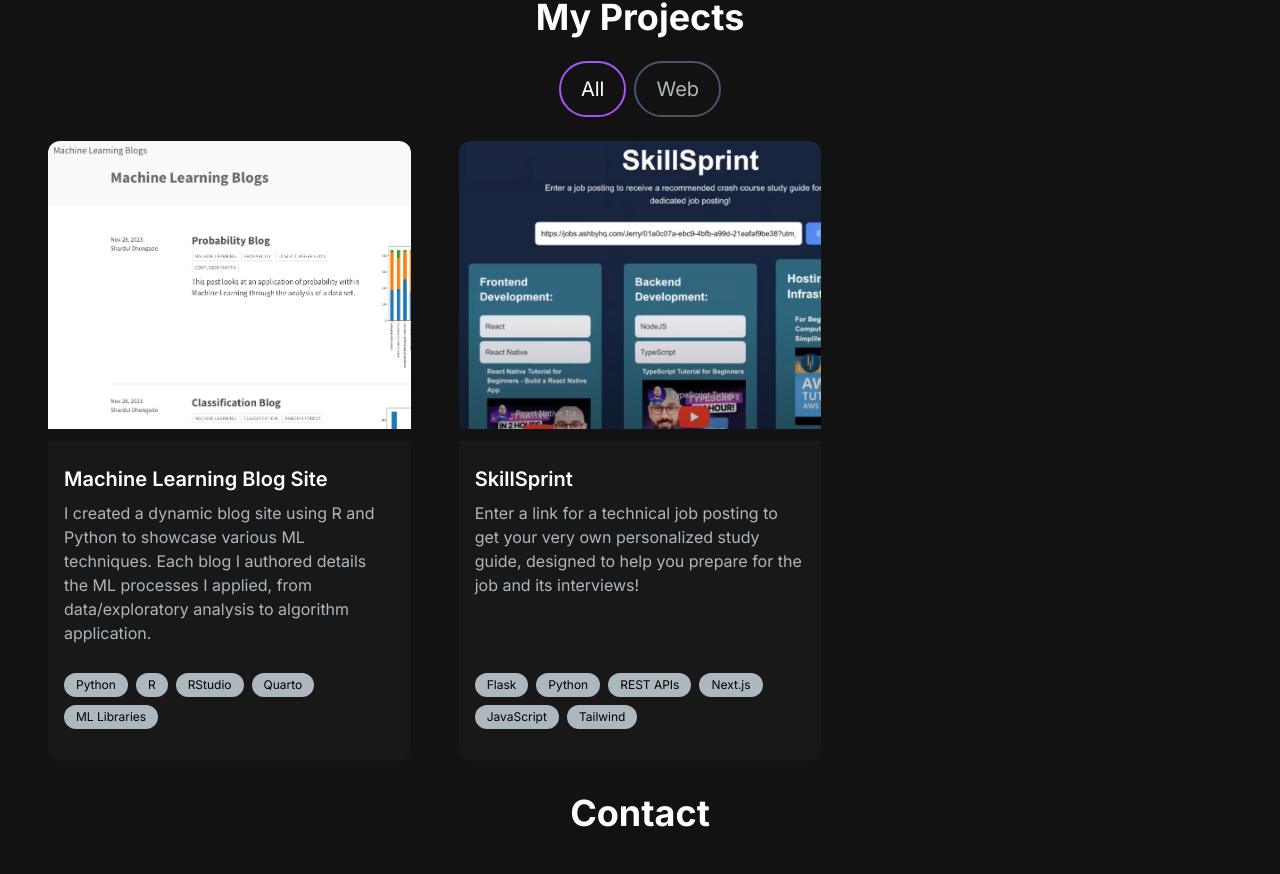
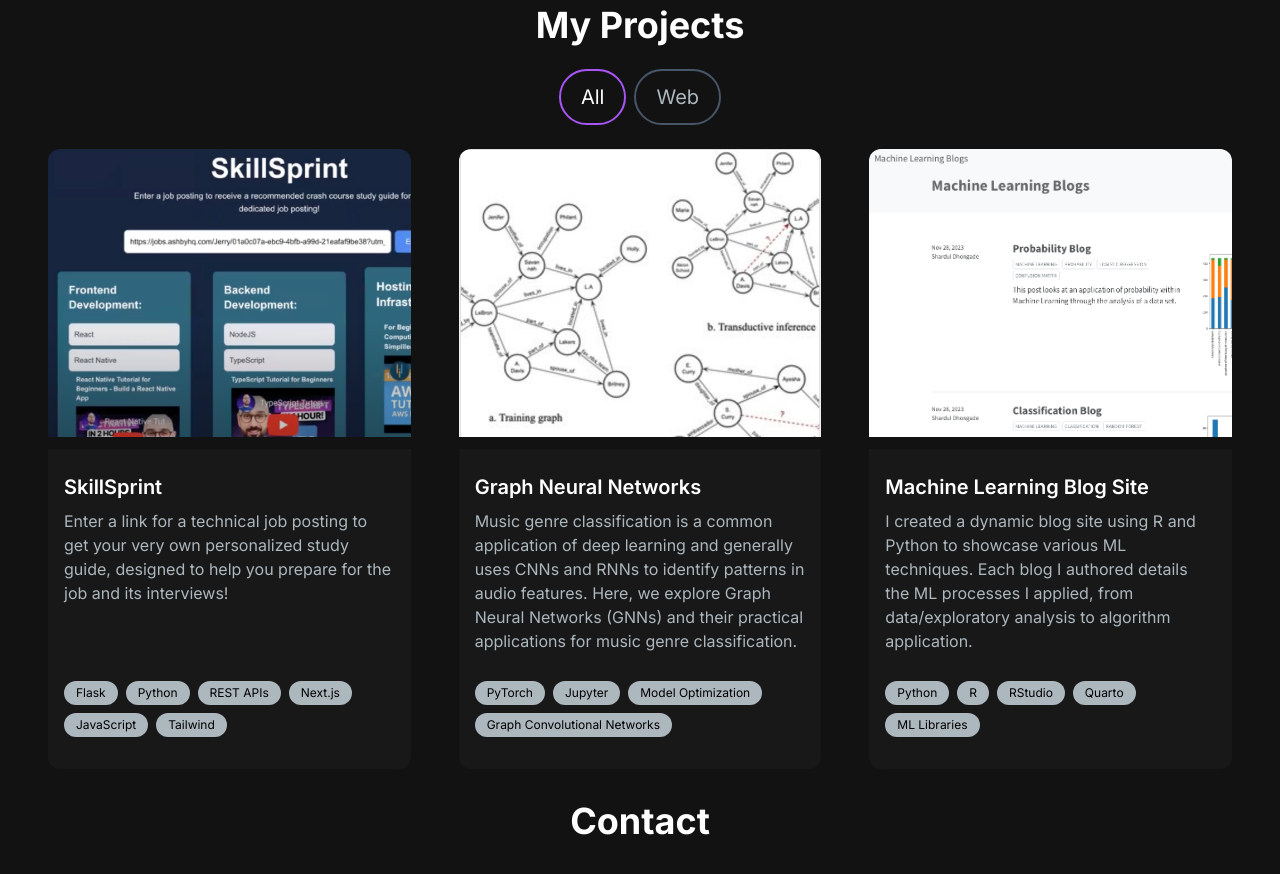
Before and after one commit to Shardul2003/Portfolio-Website, a Next.js app: page / in a window 1280 px wide. Shown: the part 1006-1880 px from the top of the page. Built offline with nearby package versions, Linux system fonts and the light colour scheme.

Commit message:
Updated sections, improved responsiveness on mobile screens, cleaned code

```diff
--- a/app/components/AboutSection.jsx
+++ b/app/components/AboutSection.jsx
@@ -9,7 +9,7 @@
         title: "Skills",
         id: "skills",
         content: (
-            <ul className="list-disc pl-2 h-28">
+            <ul className="list-disc pl-2 min-h-28">
                 <li>Web Development & Design</li>
                 <li>Fullstack Development</li>
                 <li>Machine Learning</li>
@@ -22,7 +22,7 @@
         title: "Education",
         id: "education",
         content: (
-            <ul className="list-disc pl-2 h-28">
+            <ul className="list-disc pl-2 min-h-28">
                 <li>M.Eng in Computer Science @ Virginia Tech</li>
                 <li>B.S. in Computer Science @ Virginia Tech</li>
             </ul>
@@ -32,7 +32,7 @@
         title: "Experience",
         id: "experience",
         content: (
-            <ul className="list-disc pl-2 h-28">
+            <ul className="list-disc pl-2 min-h-28">
                 <li>Software Engineering Intern - Coherent Corp.</li>
                 <li>Software Engineering Intern - GEICO</li>
                 <li>Undergraduate Research Assistant - BIST Lab at Virginia Tech</li>
@@ -45,7 +45,7 @@
         title: "Certifications",
         id: "certifications",
         content: (
-            <ul className="list-disc pl-2 h-28">
+            <ul className="list-disc pl-2 min-h-28">
                 <li>Machine Learning Specialization (Coursera)</li>
                 <li>Fullstack Development Bootcamp (Udemy)</li>
                 <li>Advanced Technical Interview Prep (CodePath)</li>
--- a/app/components/ProjectCard.jsx
+++ b/app/components/ProjectCard.jsx
@@ -1,42 +1,3 @@
-// import React from 'react';
-// import { CodeBracketIcon, EyeIcon } from '@heroicons/react/24/solid';
-// import Link from 'next/link';
-
-// const ProjectCard = ({ imgUrl, title, description, gitUrl, previewUrl }) => {
-//   return (
-//     <div>
-//         <div
-//             className="h-52 md:h-72 rounded-t-xl relative group"
-//             style={{ background: `url(${imgUrl})`, backgroundSize: "cover"}}
-//         >
-//             <div className="overlay items-center justify-center absolute top-0 left-0 w-full h-full bg-[#181818] bg-opacity-0 hidden group-hover:flex group-hover:bg-opacity-80 transition-all duration-500 ">
-//                 <Link
-//                     href={gitUrl}
-//                     target="_blank"
-//                     className="h-14 w-14 mr-2 border-2 relative rounded-full border-[#ADB7BE] hover:border-white group/link"
-//                 >
-//                     <CodeBracketIcon className="h-10 w-10 text-[#ADB7BE] absolute top-1/2 left-1/2 transform -translate-x-1/2 -translate-y-1/2 cursor-pointer group-hover/link:text-white" />
-//                 </Link>
-
-//                 <Link
-//                     href={previewUrl}
-//                     target="_blank"
-//                     className="h-14 w-14 border-2 relative rounded-full border-[#ADB7BE] hover:border-white group/link"
-//                 >
-//                     <EyeIcon className="h-10 w-10 text-[#ADB7BE] absolute top-1/2 left-1/2 transform -translate-x-1/2 -translate-y-1/2 cursor-pointer group-hover/link:text-white" />
-//                 </Link>
-//             </div>
-//         </div>
-//         <div className="text-white rounded-b-xl mt-3 bg-[#181818] py-6 px-4 h-44 md:h-60">
-//             <h5 className="font-xl font-semibold mb-2">{title}</h5>
-//             <p className="text-[#ADB7BE]">{description}</p>
-//         </div>
-//     </div>
-//   )
-// }
-
-// export default ProjectCard;
-
 import React from 'react';
 import { CodeBracketIcon, EyeIcon } from '@heroicons/react/24/solid';
 import Link from 'next/link';
@@ -45,7 +6,7 @@
   return (
     <div className="relative">
       <div
-          className="h-52 md:h-72 rounded-t-xl relative group"
+          className="h-52 md:h-72 rounded-t-xl relative group, bg-cover bg-center bg-no-repeat"
           style={{ background: `url(${imgUrl})`, backgroundSize: "cover" }}
       >
           <div className="overlay items-center justify-center absolute top-0 left-0 w-full h-full bg-[#181818] bg-opacity-0 hidden group-hover:flex group-hover:bg-opacity-80 transition-all duration-500">
@@ -66,7 +27,7 @@
               </Link>
           </div>
       </div>
-      <div className="text-white rounded-b-xl mt-3 bg-[#181818] py-6 px-4 h-80 flex flex-col justify-between">
+      <div className="text-white rounded-b-xl mt-3 bg-[#181818] py-6 px-4 min-h-80 flex flex-col justify-between">
           <div>
               <h5 className="text-xl font-semibold mb-2">{title}</h5>
               <p className="text-[#ADB7BE]">
--- a/app/components/ProjectsSection.jsx
+++ b/app/components/ProjectsSection.jsx
@@ -6,6 +6,27 @@
 const projectsData =[
     {
         id: 1,
+        title: "SkillSprint",
+        description: "Enter a link for a technical job posting to get your very own personalized study guide, designed to help you prepare for the job and its interviews!",
+        image: "/images/projects/SkillSprint_Image2.png",
+        tag: ["All", "Web"],
+        techStack: ["Flask", "Python", "REST APIs", "Next.js", "JavaScript", "Tailwind"],
+        gitUrl: "https://github.com/Shardul2003/SkillSprint",
+        previewUrl: "https://devpost.com/software/skillsprint",
+    },
+    {
+        id: 2,
+        title: "Graph Neural Networks",
+        description: "Music genre classification is a common application of deep learning and generally uses CNNs and RNNs to identify patterns in audio features. Here, we explore Graph Neural Networks (GNNs) and their practical applications for music genre classification. ",
+        image: "/images/projects/GNN_Project_Image.png",
+        imageReference: "https://www.researchgate.net/figure/llustration-of-transductive-and-inductive-settings-for-relation-prediction-in-knowledge_fig1_337336600",
+        tag: ["All"],
+        techStack: ["PyTorch", "Jupyter", "Model Optimization", "Graph Convolutional Networks"],
+        gitUrl: "https://github.com/Shardul2003/GNN-Music-Classification",
+        previewUrl: "https://github.com/Shardul2003/GNN-Music-Classification/blob/main/docs/GNN_Final_Paper.pdf",
+    },
+    {
+        id: 3,
         title: "Machine Learning Blog Site",
         description: "I created a dynamic blog site using R and Python to showcase various ML techniques. Each blog I authored details the ML processes I applied, from data/exploratory analysis to algorithm application.",
         image: "/images/projects/ML_Blog_Project_Preview.png",
@@ -13,16 +34,6 @@
         techStack: ["Python", "R", "RStudio", "Quarto", "ML Libraries"],
         gitUrl: "https://github.com/Shardul2003/Machine_Learning_Blogs",
         previewUrl: "https://shardul2003.github.io/Machine_Learning_Blogs/blog.html",
-    },
-    {
-        id: 2,
-        title: "SkillSprint",
-        description: "Enter a link for a technical job posting to get your very own personalized study guide, designed to help you prepare for the job and its interviews!",
-        image: "/images/projects/SkillSprint_Image2.png",
-        tag: ["All", "Web"],
-        techStack: ["Flask", "Python", "REST APIs", "Next.js", "JavaScript", "Tailwind"],
-        gitUrl: "https://github.com/Shardul2003/SkillSprint",
-        previewUrl: "https://devpost.com/software/skillsprint",
     },
 ]
 
```
Also changed, not shown: public/images/profile_pic.png (deleted), public/images/projects/GNN_Project_Image.png (added).
